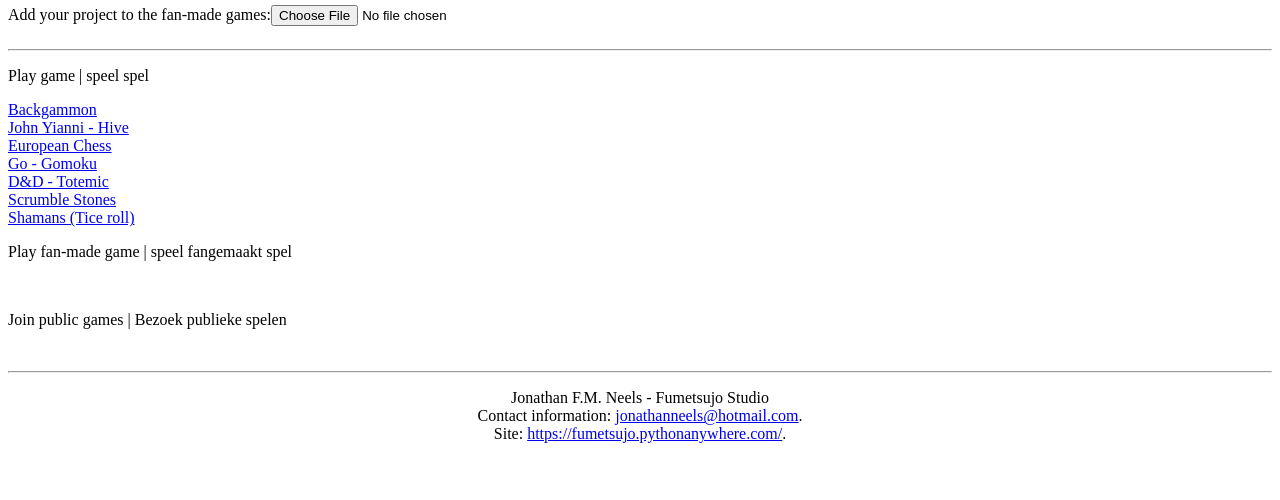
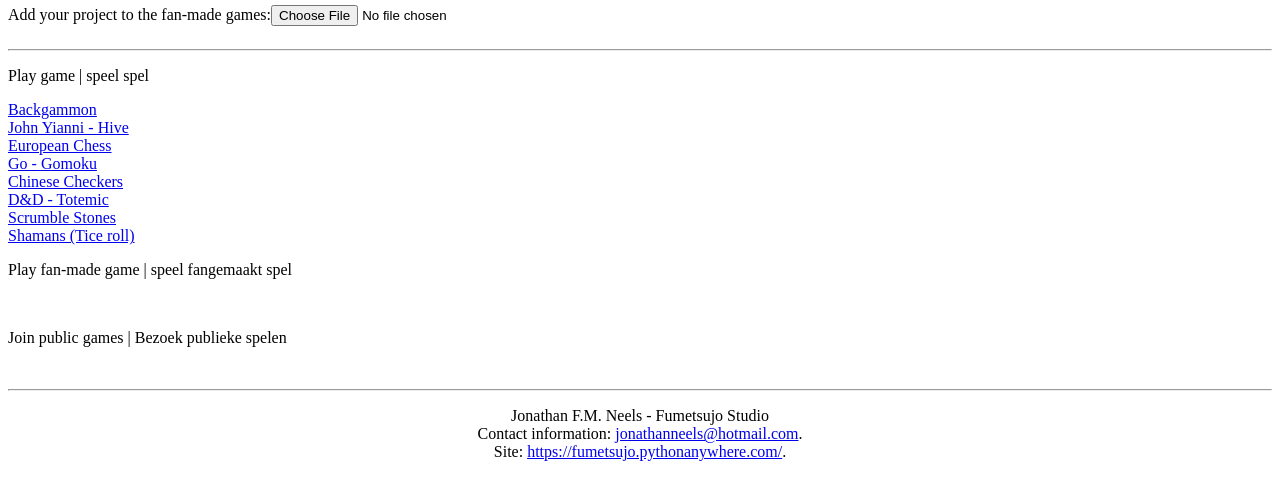
Before and after one commit to jonathanneels/Boardgamemulation, a website: page index.html in a window 1280 px wide. Shown: the part 142-642 px from the top of the page. Drawn offline with Linux system fonts and the light colour scheme; no server answers.

Commit message:
Add files via upload

```diff
--- a/index.html
+++ b/index.html
@@ -23,6 +23,7 @@
    <a  target='_blank' href="/adminpage?static/examples/JohnYianni_Hive.bgem">John Yianni - Hive  </a><br>
    <a  target='_blank' href="/adminpage?static/examples/European_Chess.bgem">European Chess  </a><br>
    <a  target='_blank' href="/adminpage?static/examples/Go_Gomoku_2D.bgem">Go - Gomoku  </a><br>
+      <a  target='_blank' href="/adminpage?static/examples/Chinese_Checkers.bgem">Chinese Checkers  </a><br>
    <a  target='_blank' href="/adminpage?static/examples/D&D_Totemic.bgem">D&D - Totemic  </a><br>
    <a  target='_blank' href="/adminpage?static/examples/ScrumbleStones/Bronnen/Boardgameemulator/ScrumbleStones.bgem">Scrumble Stones  </a><br>
    <a  target='_blank' href="/adminpage?static/examples/Tice_Tobbel/CircleTice_Shamans.bgem">Shamans (Tice roll)  </a>
```
